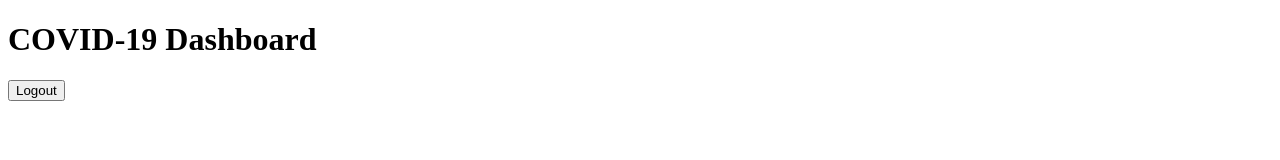
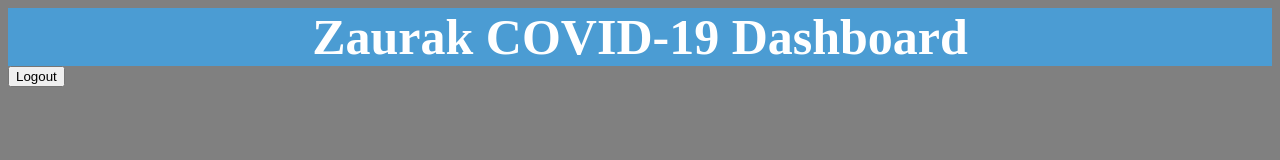
Before and after one commit to comp426-2022-spring/a99-zaurak, a website: page public/index.html in a window 1280 px wide. Drawn offline with Linux system fonts and the light colour scheme.

Commit message:
Index format changes

```diff
--- a/public/index.html
+++ b/public/index.html
@@ -6,9 +6,26 @@
         <meta name="viewport" content="width=device-width, initial-scale=1.0">
         <link rel="stylesheet" href="css/styles.css">
         <title>COVID-19 Dashboard</title>
+        <style>
+        h1 {
+            background-color: #4B9CD3;
+            background-size: 100%;
+            margin: 0;
+            padding: 0;
+            color: white;
+            font-size: 50px;
+            text-align: center;
+        }
+        form {
+            color: white;
+        }
+        body {
+            background-color: grey;
+        }
+        </style>
     </head>
     <body>
-        <h1>COVID-19 Dashboard</h1>
+        <h1>Zaurak COVID-19 Dashboard</h1>
 
         <form onsubmit="handlelogout(event)">
             <input type='submit' value="Logout">
```
